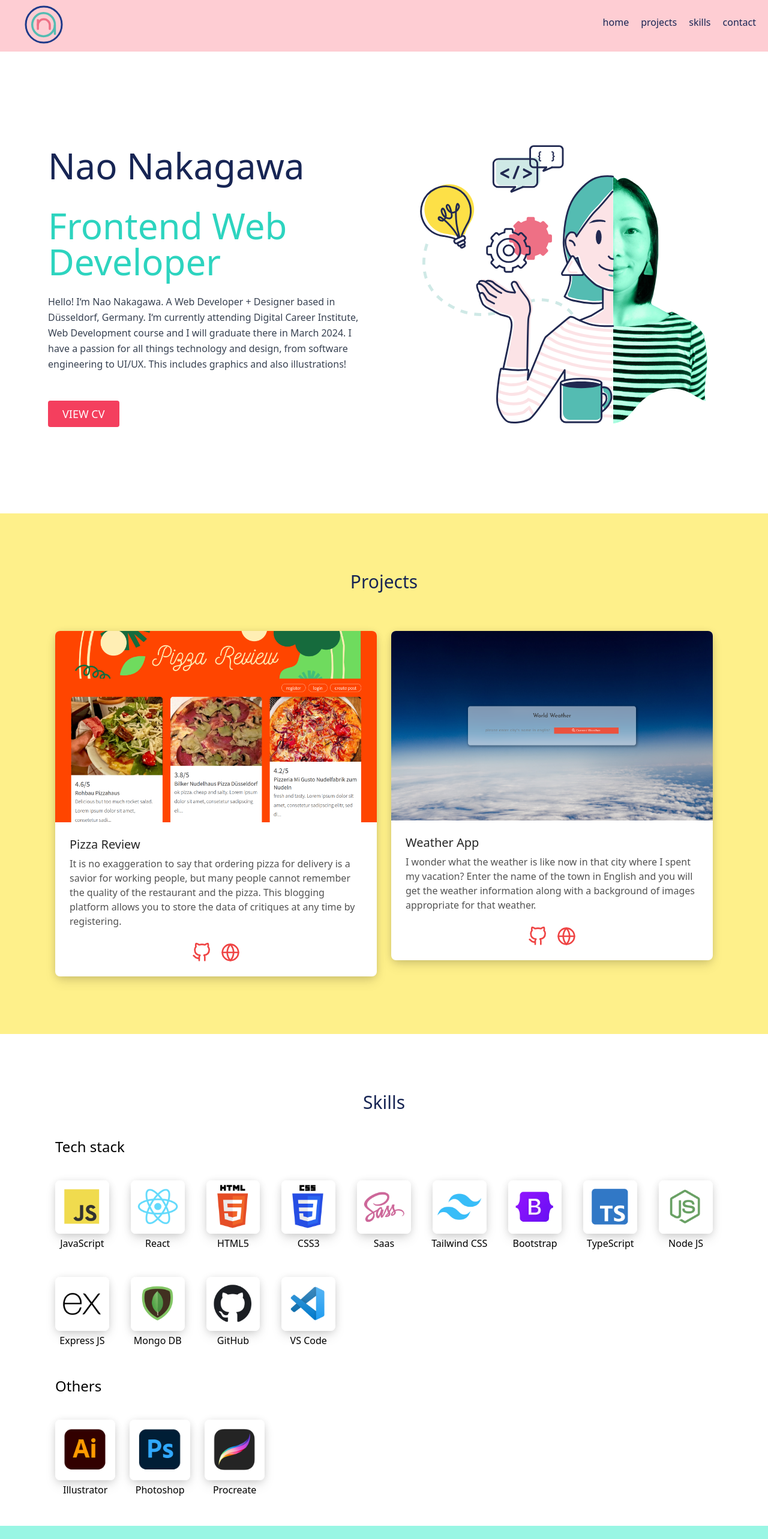
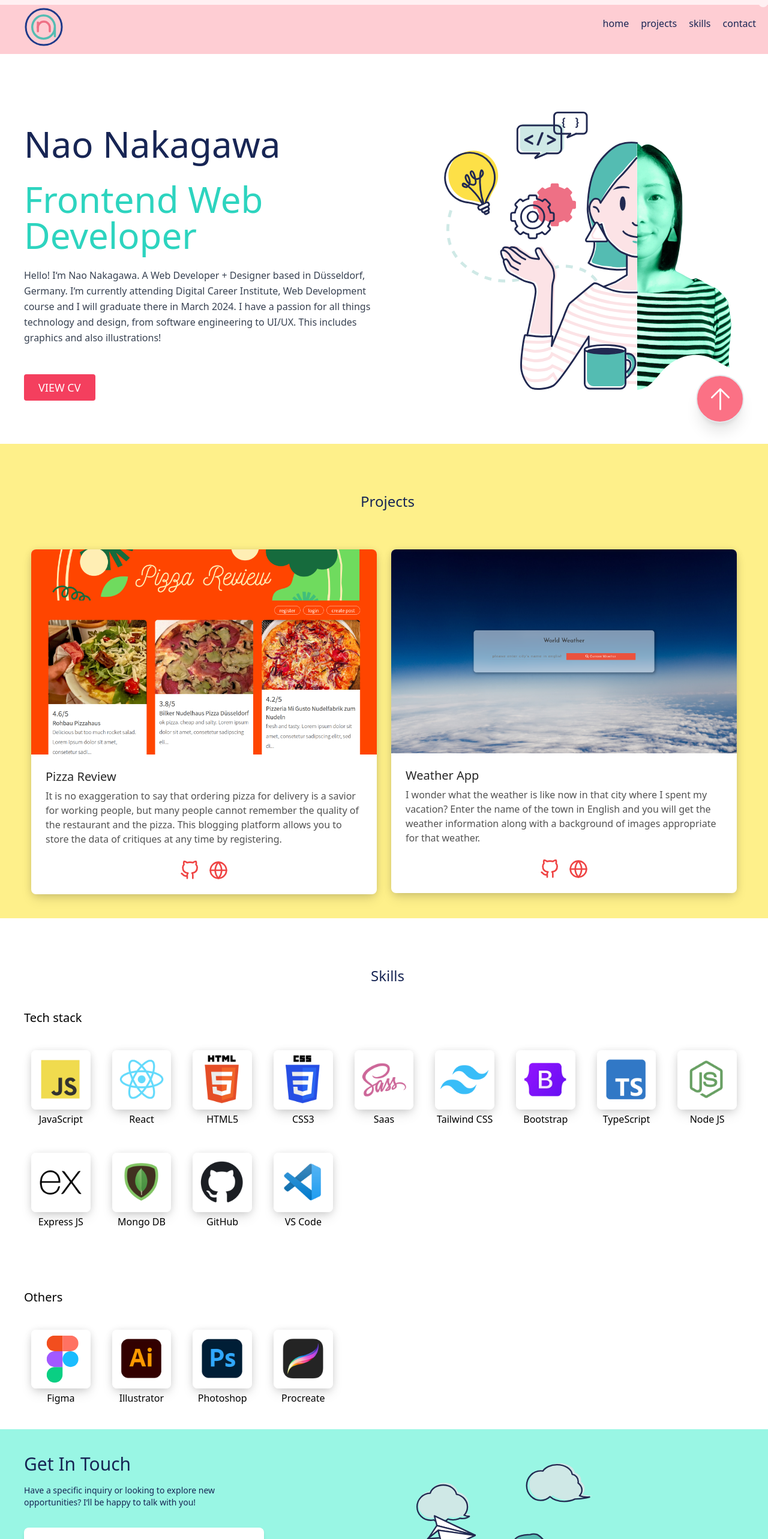
Before and after one commit to nao-nkgw/portfolio-nao-nkgw, a React (Vite) app: page / in a window 1280 px wide. Shown: the top 2566 px of the page at 60% size. Built offline with nearby package versions, Linux system fonts and the light colour scheme.

Commit message:
changed projectsURL

```diff
--- a/src/App.jsx
+++ b/src/App.jsx
@@ -1,27 +1,30 @@
-import "./App.css";
+import BackTop from "./BackTop";
 import emailjs from "@emailjs/browser";
 import { useRef } from "react";
 
 
+
+emailjs.init("RjChyRtl7U1TzHN7a");
+
 function App() {
+  const STYLE = {
+    hover: `mr-5 relative py-1 after:absolute after:bottom-0 after:left-0 after:w-full after:scale-x-0 hover:after:scale-x-100 after:transition-all after:origin-left after:h-[2px] after:bg-teal-500`,
+    icon: `text-[18px] text-white bg-[#8F8F7A] rounded`,
+  };
+
   const form = useRef();
 
   const sendEmail = (e) => {
     e.preventDefault();
     emailjs
-      .sendForm(
-        process.env.REACT_APP_SERVICE_ID,        // <- 正しい形式で指定
-        process.env.REACT_APP_TEMPLATE_ID,       // <- 正しい形式で指定
-        form.current,
-        process.env.REACT_APP_PUBLIC_KEY          // <- 正しい形式で指定
-      )
+      .sendForm("service_7zwnj39", "contact_form_portfolio", form.current)
       .then(
         (result) => {
           alert("message sent successfully...");
           console.log(result.text);
         },
         (error) => {
-          console.log(error.text);
+          console.error("Failed to the send form", error);
         }
       );
   };
@@ -32,34 +35,26 @@ function App() {
         <div className="container flex mx-auto pb-3 pt-0 flex-col md:flex-row items-center ">
           <a href="#" className="font-medium text-blue-950 mb-4 md:mb-0">
             <span className="text-xl ">
-              <img className="pl-10 mt-2" src="./img/logo.svg" alt="logo-nao" />
+              <img
+                className="mt-3 2xl:pl-20 xl:pl-10"
+                src="./img/logo.svg"
+                alt="logo-nao"
+              />
             </span>
           </a>
 
           <nav className="md:ml-auto text-base ">
-            <a
-              href="#home"
-              className="mr-5 relative py-1 after:absolute after:bottom-0 after:left-0 after:w-full after:scale-x-0 hover:after:scale-x-100 after:transition-all after:origin-left after:h-[2px] after:bg-teal-500"
-            >
+            <a href="#home" className={STYLE.hover}>
               home
             </a>
 
-            <a
-              href="#projects"
-              className="mr-5 relative py-1 after:absolute after:bottom-0 after:left-0 after:w-full after:scale-x-0 hover:after:scale-x-100 after:transition-all after:origin-left after:h-[2px] after:bg-teal-500"
-            >
+            <a href="#projects" className={STYLE.hover}>
               projects
             </a>
-            <a
-              href="#skills"
-              className="mr-5 relative py-1 after:absolute after:bottom-0 after:left-0 after:w-full after:scale-x-0 hover:after:scale-x-100 after:transition-all after:origin-left after:h-[2px] after:bg-teal-500"
-            >
+            <a href="#skills" className={STYLE.hover}>
               skills
             </a>
-            <a
-              href="#contact"
-              className="mr-5 relative py-1 after:absolute after:bottom-0 after:left-0 after:w-full after:scale-x-0 hover:after:scale-x-100 after:transition-all after:origin-left after:h-[2px] after:bg-teal-500"
-            >
+            <a href="#contact" className={STYLE.hover}>
               contact
             </a>
           </nav>
@@ -67,9 +62,9 @@ function App() {
       </header>
 
       <section className="text-gray-700" id="home">
-        <div className="flex container mx-auto my-auto py-20 px-20 flex-col md:flex-row items-center justify-center">
-          <div className="md:w-1/2 flex-grow mb-16 lg:pr-20 md:pr-16 text-center md:text-left">
-            <h1 className="text-3xl mt-20 sm:text-6xl text-blue-950 font-medium, mb-4 ">
+        <div className="flex container mx-auto my-auto 2xl:py-20 2xl:px-20 lg:py-10 lg:px-10 flex-col md:flex-row items-center justify-center px-5 py-5 ">
+          <div className="md:w-1/2 flex-grow 2xl:mb-16 xl:mb-8 mb-4 lg:pr-20 md:pr-16 text-center md:text-left">
+            <h1 className="text-3xl 2xl:mt-20 xl:mt-20 mt-5 sm:text-6xl text-blue-950 font-medium, 2xl:mb-4 xl:mb-2 mb-1">
               Nao Nakagawa{" "}
             </h1>
             <br />
@@ -85,9 +80,10 @@ function App() {
               from software engineering to UI/UX. This includes graphics and
               also illustrations!
             </p>
+            <a href="https://drive.google.com/file/d/1ZIbLklQ0fGQVeNJ4nQ9Y4ALsFN2Bopae/view?usp=sharing" target="blank">
             <button className="text-white bg-rose-500 py-2 px-6 border-0 rounded text-lg hover:bg-rose-600 duration-300">
               VIEW CV
-            </button>
+            </button></a>
           </div>
           <div className="md:w-1/2 lg:max-w-lg w-5/6">
             <img src="./img/icon-green.svg"></img>
@@ -95,15 +91,18 @@ function App() {
         </div>
       </section>
       <section className=" bg-yellow-200">
-        <div className="container px-20 py-24 mx-auto">
+        <div className="container 2xl:py-20 2xl:px-20 lg:py-10 lg:px-10 mx-auto pb-10">
           <div className="text-center mb-10">
-            <h1 className="text2xl sm:text-3xl font-medium mb-2 text-blue-950">
+            <h1
+              className="2xl:pt-1 ml-3 text-2xl mb-2 text-blue-950 pt-10"
+              id="projects"
+            >
               Projects
             </h1>
           </div>
 
           {/* card div */}
-          <div className=" grid-cols-1 sm:grid md:grid-cols-2 ">
+          <div className=" grid-cols-1 sm:grid md:grid-cols-2">
             <div className="mx-3 mt-6 flex flex-col self-start rounded-lg bg-white shadow-[0_2px_15px_-3px_rgba(0,0,0,0.2),0_10px_20px_-2px_rgba(0,0,0,0.1)] dark:bg-white sm:shrink-0 sm:grow sm:basis-0">
               <a href="#!">
                 <img
@@ -125,7 +124,7 @@ function App() {
                 </p>
 
                 <div className="flex container mx-auto pt-2 justify-center">
-                  <a href="https://github.com/nao-nkgw" target="blank">
+                  <a href="https://github.com/nao-nkgw/mern-pizza-blog-frontend" target="blank">
                     <svg
                       className="h-8 w-8 text-red-500 mr-4 hover:text-rose-800 hover:scale-110 hover:duration-200"
                       viewBox="0 0 24 24"
@@ -139,7 +138,7 @@ function App() {
                       <path d="M9 19c-5 1.5-5-2.5-7-3m14 6v-3.87a3.37 3.37 0 0 0-.94-2.61c3.14-.35 6.44-1.54 6.44-7A5.44 5.44 0 0 0 20 4.77 5.07 5.07 0 0 0 19.91 1S18.73.65 16 2.48a13.38 13.38 0 0 0-7 0C6.27.65 5.09 1 5.09 1A5.07 5.07 0 0 0 5 4.77a5.44 5.44 0 0 0-1.5 3.78c0 5.42 3.3 6.61 6.44 7A3.37 3.37 0 0 0 9 18.13V22" />
                     </svg>{" "}
                   </a>
-                  <a href="https://github.com/nao-nkgw" target="blank">
+                  <a href="https://nao-nkgw-pizza-review.netlify.app/" target="blank">
                     <svg
                       className="h-8 w-8 text-red-500 hover:text-rose-800 hover:scale-110 hover:duration-200"
                       viewBox="0 0 24 24"
@@ -178,7 +177,7 @@ function App() {
                 </p>
 
                 <div className="flex container mx-auto pt-2 justify-center">
-                  <a href="https://github.com/nao-nkgw" target="blank">
+                  <a href="https://github.com/nao-nkgw/weather-app" target="blank">
                     <svg
                       className="h-8 w-8 text-red-500 mr-4 hover:text-rose-800 hover:scale-110 hover:duration-200"
                       viewBox="0 0 24 24"
@@ -192,7 +191,7 @@ function App() {
                       <path d="M9 19c-5 1.5-5-2.5-7-3m14 6v-3.87a3.37 3.37 0 0 0-.94-2.61c3.14-.35 6.44-1.54 6.44-7A5.44 5.44 0 0 0 20 4.77 5.07 5.07 0 0 0 19.91 1S18.73.65 16 2.48a13.38 13.38 0 0 0-7 0C6.27.65 5.09 1 5.09 1A5.07 5.07 0 0 0 5 4.77a5.44 5.44 0 0 0-1.5 3.78c0 5.42 3.3 6.61 6.44 7A3.37 3.37 0 0 0 9 18.13V22" />
                     </svg>{" "}
                   </a>
-                  <a href="https://github.com/nao-nkgw" target="blank">
+                  <a href="https://nao-nkgw-weather.netlify.app" target="blank">
                     <svg
                       className="h-8 w-8 text-red-500 hover:text-rose-800 hover:scale-110 hover:duration-200"
                       viewBox="0 0 24 24"
@@ -217,21 +216,21 @@ function App() {
 
       {/*Skills Section */}
       <section className="">
-        <div className="container px-20 py-24 pb-0 mx-auto ">
-          <div className="text-center mb-10">
-            <h1 className="text2xl sm:text-3xl font-medium mb-2 text-blue-950">
+        <div className="container 2xl:py-20 2xl:px-20 lg:py-10 lg:px-10 pb-0 mx-auto ">
+          <div className="text-center mb-10 mt-10">
+            <h1 className=" ml-3 text-2xl mb-2 text-blue-950" id="skills">
               Skills
             </h1>
           </div>
 
           <div className="flex container mx-auto selection:md:flex-row items-center justify-center">
             <div className="md:w-1/2 flex-grow mb-4 lg:pr-24 md:pr-16 text-center md:text-left">
-              <h2 className="ml-3 text-2xl">Tech stack</h2>
+              <h2 className="2xl:ml-3 2xl:text-2xl text-xl ">Tech stack</h2>
             </div>
           </div>
 
           {/* card div */}
-          <section className=" grid-cols-3 gap-x-3 gap-y-5  sm:grid md:grid-cols-5 lg:grid-cols-7 xl:grid-cols-9">
+          <section className=" grid grid-cols-3 gap-x-3 gap-y-5  sm:grid md:grid-cols-5 lg:grid-cols-7 xl:grid-cols-9">
             <div className=" mx-0 mt-0 self-start text-center">
               <div className=" mx-3 mt-6  self-start rounded-lg bg-white shadow-[0_2px_15px_-3px_rgba(0,0,0,0.2),0_10px_20px_-2px_rgba(0,0,0,0.1)] dark:bg-white sm:shrink-0 sm:grow sm:basis-0">
                 <img
@@ -366,16 +365,26 @@ function App() {
             </div>
           </section>
         </div>
-        <div className="container px-20 py-12 mx-auto">
+        <div className="container 2xl:py-20 2xl:px-20 lg:py-10 lg:px-10 pb-10 mx-auto">
           <div className="text-center"></div>
           <div className="flex container mx-auto selection:md:flex-row items-center justify-center">
             <div className="md:w-1/2 flex-grow mb-4 lg:pr-24 md:pr-16 text-center md:text-left">
-              <h2 className="ml-3 text-2xl">Others</h2>
+              <h2 className="2xl:ml-3 2xl:text-2xl text-xl mt-5">Others</h2>
             </div>
           </div>
 
           {/* card div */}
-          <section className="grid-cols-3 sm:grid md:grid-cols-5 lg:grid-cols-7 xl:grid-cols-9">
+          <section className="grid grid-cols-3 gap-x-3 gap-y-5  sm:grid md:grid-cols-5 lg:grid-cols-7 xl:grid-cols-9">
+            <div className=" mx-0 mt-0 self-start text-center">
+              <div className=" mx-3 mt-6  self-start rounded-lg bg-white shadow-[0_2px_15px_-3px_rgba(0,0,0,0.2),0_10px_20px_-2px_rgba(0,0,0,0.1)] dark:bg-white sm:shrink-0 sm:grow sm:basis-0">
+                <img
+                  className="flex rounded-lg"
+                  src="./img/figma.svg"
+                  alt="Figma"
+                />
+              </div>
+              <p className="pt-1 ">Figma</p>
+            </div>
             <div className=" mx-0 mt-0 self-start text-center">
               <div className=" mx-3 mt-6  self-start rounded-lg bg-white shadow-[0_2px_15px_-3px_rgba(0,0,0,0.2),0_10px_20px_-2px_rgba(0,0,0,0.1)] dark:bg-white sm:shrink-0 sm:grow sm:basis-0">
                 <img
@@ -412,28 +421,32 @@ function App() {
 
       {/* Get in Touch Section */}
       <section>
-        {/*       <div> <h1>Contact Form</h1> <form className='cf' ref={form} onSubmit={sendEmail}>
-        // div container with input element </form> </div>
-         */}
-
         <div className=" bg-teal-200">
-          <div className="container px-20 py-0 mx-auto">
-            <div className="grid lg:grid-cols-3 items-center max-lg:justify-center h-full max-sm:px-4">
+          <div className="container 2xl:py-20 2xl:px-20 lg:py-10 lg:px-10 pb-10 mx-auto pt-10">
+            <div className="grid lg:grid-cols-3 max-lg:justify-center h-full max-sm:px-4">
               <div className="max-w-lg max-lg:mx-auto max-lg:text-center max-lg:mb-6">
-                <h2 className="text-2xl sm:text-3xl font-medium mb-2 text-blue-950">
+                <h2
+                  className="text-2xl sm:text-3xl font-medium mb-2 text-blue-950"
+                  id="contact"
+                >
                   Get In Touch
                 </h2>
                 <p className="text-sm text-blue-950 mt-4">
                   Have a specific inquiry or looking to explore new
                   opportunities? I&lsquo;ll be happy to talk with you!
                 </p>
-                <form className="'cf' ref={form} onSubmit={sendEmail} mx-auto mt-8 bg-white rounded-lg py-6 px-4 shadow-md">
+                <form
+                  ref={form}
+                  className="'cf' ref={form} onSubmit={sendEmail} mx-auto mt-8 bg-white rounded-lg py-6 px-4 shadow-md"
+                >
                   <input
+                    name="to_name"
                     type="text"
                     placeholder="Name"
                     className="w-full rounded-md h-12 px-6 bg-white text-sm mb-4 outline-none"
                   />
                   <input
+                    name="from_name"
                     type="email"
                     placeholder="Email"
                     className="w-full rounded-md h-12 px-6 bg-white text-sm mb-4 outline-none"
@@ -444,35 +457,41 @@ function App() {
                     className="w-full rounded-md h-12 px-6 bg-white text-sm mb-4 outline-none"
                   />
                   <textarea
+                    name="message"
                     placeholder="Message"
                     rows="6"
                     className="w-full rounded-md px-6 bg-white text-sm pt-3 outline-none"
                   ></textarea>
-                  <button onClick={sendEmail}
-                    type="button"
+                  <input
+                    onClick={sendEmail}
+                    type="submit"
                     className="text-[#333] bg-teal-200 hover:bg-teal-300 font-semibold rounded-md text-sm px-6 py-3 block w-full mt-3"
-                  >
-                    Send Message
-                  </button>
+                    value="Send Message"
+                  />
                 </form>
               </div>
               <div className="z-10 relative lg:col-span-2">
                 <img
                   src="./img/contact-icon-w.svg"
-                  className="w-full px-20 py-20"
+                  className="2xl:py-0 2xl:px-auto  lg:py-0 lg:px-20 pb-10 mx-auto pt-10 w-3/4 my-auto "
                 />
               </div>
             </div>
           </div>
+          <div className="h-full w-full overflow-x-hidden">
+            <BackTop />
+
+          </div>
+
         </div>
       </section>
 
       {/* footer section */}
-      <section>
-        <footer className="footer bg-blue-950 my-auto mx-auto">
+      <section className="container　 3xl:py-0 3xl:px-0 3xl:py-0 2xl:px-0 lg:py-0 lg:px-0 px-5  bg-blue-950">
+        <footer className=" footer my-auto mx-auto ">
           <div className="footer-section  my-auto mx-auto">
             <div className="grid max-lg:grid-cols-5 justify-center lg:grid-cols-5 lg:justify-center md:grid-cols-5 md:justify-center max-sm:px-4">
-              <p className="container flex lg:text-base px-auto my-auto font-medium justify-end pr-7 text-white  md:text-xs md:pl-10 md:px-auto md:py-auto  md:font-medium ">
+              <p className="container flex lg:text-base px-auto my-auto font-medium justify-center pr-7 text-white  md:text-xs md:pl-10 md:px-auto md:py-auto  md:font-medium ">
                 Let&lsquo;s connect
               </p>
               <div className="container flex my-auto mx-auto mr-15 ">
@@ -514,7 +533,7 @@ function App() {
               <div></div>
 
               <div className="text-xs px-auto  pt-2">
-                <p className="container flex pr-20 lg:text-base px-auto my-auto pb-5 pt-3 font-medium justify-en text-white md:text-xs md:pl-10 md:px-auto md:pb-5 md:pt-3 md:xs ">
+                <p className="container flex pr-20 lg:text-base px-auto my-auto pb-5 pt-3 font-medium justify-en text-white md:text-xs md:pl-10 md:px-auto md:pb-5 md:pt-3 md:xs text-end ">
                   ©2023 Nao Nakagawa
                 </p>
               </div>
--- /dev/null
+++ b/src/BackTop.jsx
@@ -0,0 +1,79 @@
+import { useEffect } from "react";
+import { HiArrowUp } from "react-icons/hi2";
+
+function BackTop() {
+  const STYLE = {
+    icon: `mx-auto my-auto text-[45px] text-white  rounded`,
+  };
+
+  useEffect(() => {
+    {
+      /* -----------------------scroll logic----------------------- */
+    }
+
+    function scrolled() {
+      let viewPortHeight = document.documentElement.clientHeight;
+      let scrolledCurrent = viewPortHeight + document.documentElement.scrollTop;
+      let totalHeight = document.documentElement.scrollHeight;
+      const value = Math.floor((scrolledCurrent / totalHeight) * 100);
+
+      let scrollbarWidth = document.getElementById("scrollbarWidth");
+      let backToTop = document.getElementById("backToTop");
+
+      if (value > 30) {
+        scrollbarWidth.style.width = `${value}%`;
+        scrollbarWidth.style.opacity = `0.7`;
+        backToTop.style.bottom = `95px`;
+
+
+      } else {
+        scrollbarWidth.style.opacity = `0`;
+        backToTop.style.bottom = `-100px`;
+      }
+    }
+
+    document.addEventListener("scroll", scrolled);
+
+    {
+      /* -----------------------cleanup function----------------------- */
+    }
+
+    return () => {
+      document.removeEventListener("scroll", scrolled);
+    };
+  }, []);
+
+  return (
+    <>
+      {/* -----------------------progress bar----------------------- */}
+
+      <div
+        id="scrollbarWidth"
+        className={`h-2  bg-white  transition-all duration-300 flex items-center fixed top-0 left-0  ease-in-out`}
+      >
+
+        <div className="absolute bg-white h-4 aspect-square right-0 rounded-full"></div>
+      </div>
+
+      {/* -----------------------back to top button----------------------- */}
+      <button
+        id="backToTop"
+        onClick={() => {
+          window.scrollTo({ top: 0, behavior: "smooth" });
+        }}
+        className="aspect-square h-20 bg-rose-400  hover:opacity-100 fixed right-10
+                    rounded-full cursor-pointer  group  shadow-xl
+                    transition-all duration-300 ease-in-out z-10 border-2 bottom-[-100px]"
+      >
+        <div
+          className="aspect-square h-0  group-hover:h-full  duration-200
+                         ease-in-out bg-rose-600 rounded-full absolute right-1/2 bottom-1/2 group-hover:right-0
+                        group-hover:bottom-0 cursor-pointer "
+        ></div>
+            <HiArrowUp className={STYLE.icon} />
+      </button>
+    </>
+  );
+}
+
+export default BackTop;
```
Also changed, not shown: src/footer.jsx (deleted, +0 -65 lines), public/img/figma.svg (added), src/App.css (deleted), src/contactForm.jsx (deleted).
